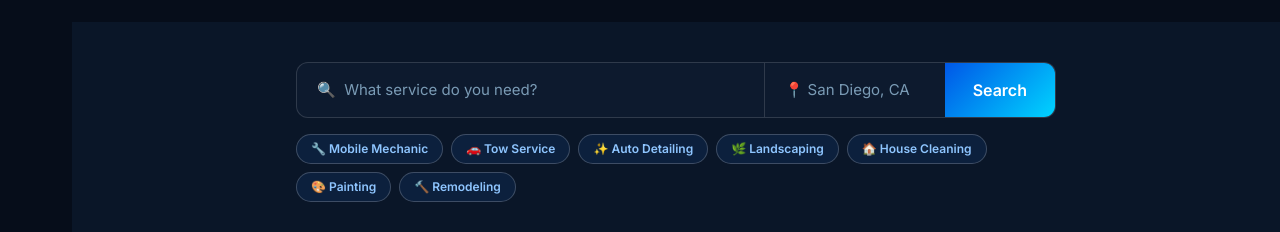
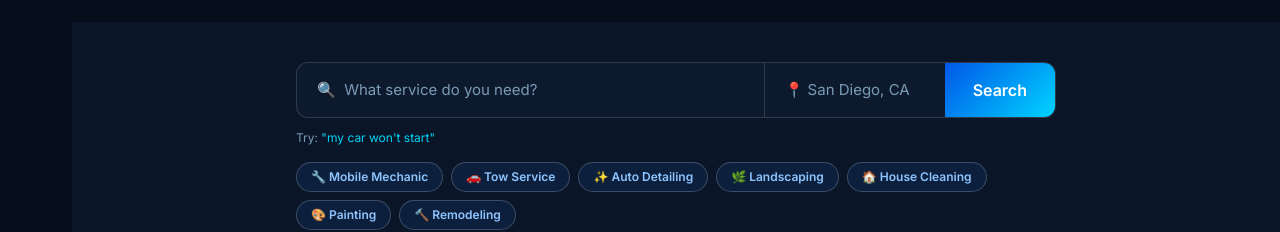
Before and after one commit to getservicehub/Get-service-hub-mvp, a Next.js app: page / in a window 1280 px wide. Shown: the part 941-1173 px from the top of the page. Built offline with nearby package versions, Linux system fonts and the light colour scheme; no server answers; the database is empty.

Commit message:
Add search example hint below search bars

```diff
--- a/src/components/home/Hero.tsx
+++ b/src/components/home/Hero.tsx
@@ -168,7 +168,9 @@ export default function Hero() {
           <input type="text" value={query} onChange={(e) => setQuery(e.target.value)} onKeyDown={(e) => e.key === "Enter" && handleSearch()} placeholder="🔍  What service do you need?" className="flex-1 bg-transparent border-none outline-none px-5 py-4 text-[15px] text-white placeholder:text-muted2" />
           <button onClick={handleSearch} className="gradient-bg text-white font-semibold px-7 hover:opacity-90 transition-all">Search</button>
         </div>
-
+        <div className="text-xs text-muted2 mb-8 -mt-4">
+          Try: <span className="text-cyan-400">"my car won't start"</span>
+        </div>
         <div className="flex gap-3 overflow-x-auto pb-2 [-ms-overflow-style:none] [scrollbar-width:none] [&::-webkit-scrollbar]:hidden">
           {categories.map((cat) => (
             <Link key={cat.id} href={`/directory?category=${encodeURIComponent(cat.name)}`} className="flex-shrink-0 flex items-center gap-2 bg-card border border-white/[.08] rounded-full px-4 py-2.5 hover:border-cyan-400/40 transition-all">
--- a/src/components/home/SearchBar.tsx
+++ b/src/components/home/SearchBar.tsx
@@ -53,7 +53,9 @@ export default function SearchBar() {
             Search
           </button>
         </div>
-
+       <div className="text-xs text-muted2 mt-3 mb-1">
+          Try: <span className="text-cyan-400">"my car won't start"</span>
+        </div>
         <div className="flex flex-wrap gap-2 mt-4">
           {tags.map((tag) => (
             <button
```
